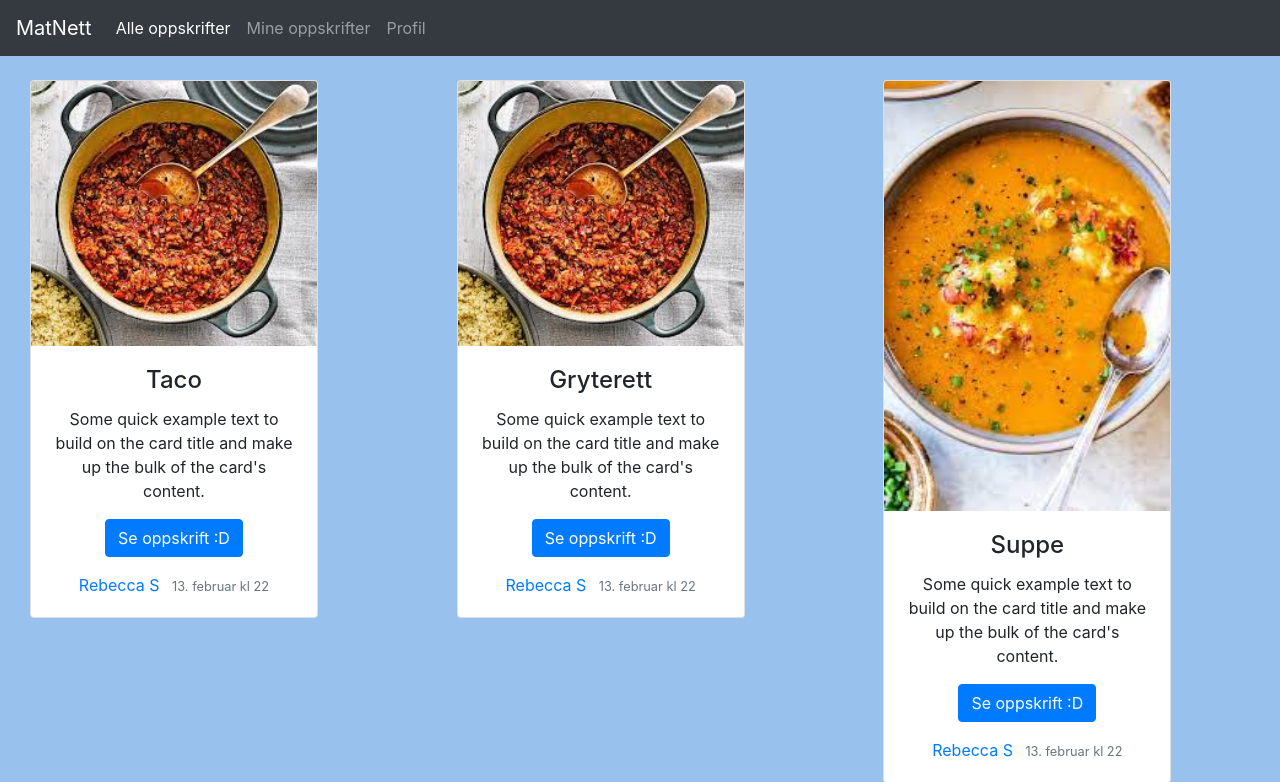
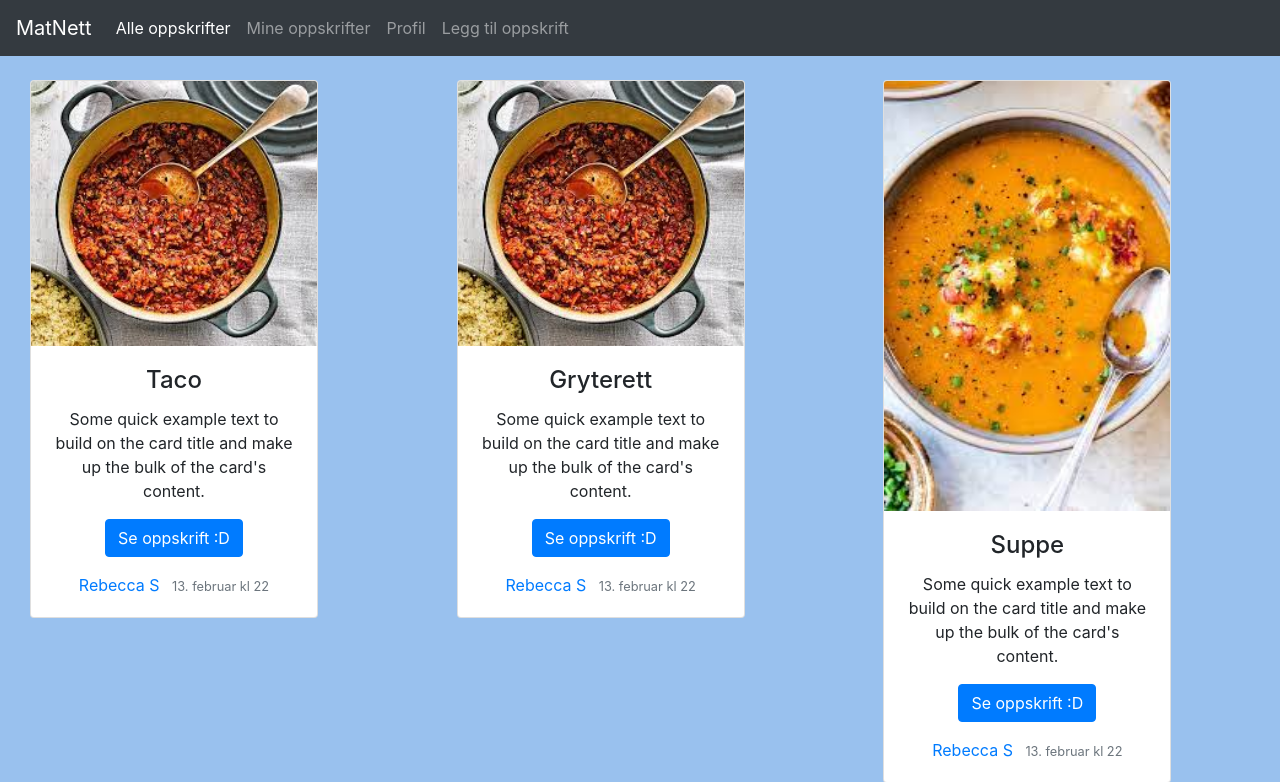
Before and after one commit to Jakob1999/Matnett, a Django app: page / in a window 1280 px wide. Shown: the top 782 px of the page. Run offline with Django 4.2, Linux system fonts and the light colour scheme; some libraries are stand-ins or nearby versions.

Commit message:
Side for a legge til oppskrifter og koblet til url
 (#5)

```diff
--- a/matapp/templates/matapp/navbar.html
+++ b/matapp/templates/matapp/navbar.html
@@ -9,13 +9,16 @@
     <div class="collapse navbar-collapse" id="navbarNav">
       <ul class="navbar-nav">
         <li class="nav-item active">
-          <a class="nav-link" href="#">Alle oppskrifter</a>
+          <a class="nav-link" href="http://127.0.0.1:8000/">Alle oppskrifter</a>
         </li>
         <li class="nav-item">
-            <a class="nav-link" href="#">Mine oppskrifter</a>
+            <a class="nav-link" href="http://127.0.0.1:8000/myrecipes">Mine oppskrifter</a>
           </li>
         <li class="nav-item">
-          <a class="nav-link" href="#">Profil</a>
+          <a class="nav-link" href="http://127.0.0.1:8000/profile/">Profil</a>
+        </li>
+        <li class="nav-item">
+          <a class="nav-link" href="http://127.0.0.1:8000/addRecipe/">Legg til oppskrift</a>
         </li>
       </ul>
     </div>
--- a/matapp/urls.py
+++ b/matapp/urls.py
@@ -6,5 +6,6 @@ urlpatterns = [
     path('myrecipes/', views.myrecipes),
     path('profile/', views.profile),
     path('alert/', views.alert),
-    path('recipe/', views.recipe)
+    path('recipe/', views.recipe),
+    path('addRecipe/', views.addRecipe)
 ]
--- a/matapp/views.py
+++ b/matapp/views.py
@@ -3,18 +3,25 @@ from django.http import HttpResponse
 # Create your views here.
 
 
-
 def browse(req):
     return render(req, 'matapp/browse.html')
+
 
 def myrecipes(request):
     return render(request, 'matapp/myrecipes.html')
 
+
 def profile(request):
     return render(request, 'matapp/profile.html')
+
 
 def alert(request):
     return render(request, 'matapp/alert.html')
 
+
 def recipe(request):
     return render(request, 'matapp/recipe.html')
+
+
+def addRecipe(request):
+    return render(request, 'matapp/addRecipe.html')
```
Also changed, not shown: matapp/templates/matapp/addRecipe.html (renamed from matapp/templates/matapp/oppskrift.html, +20 -2 lines), db.sqlite3.
